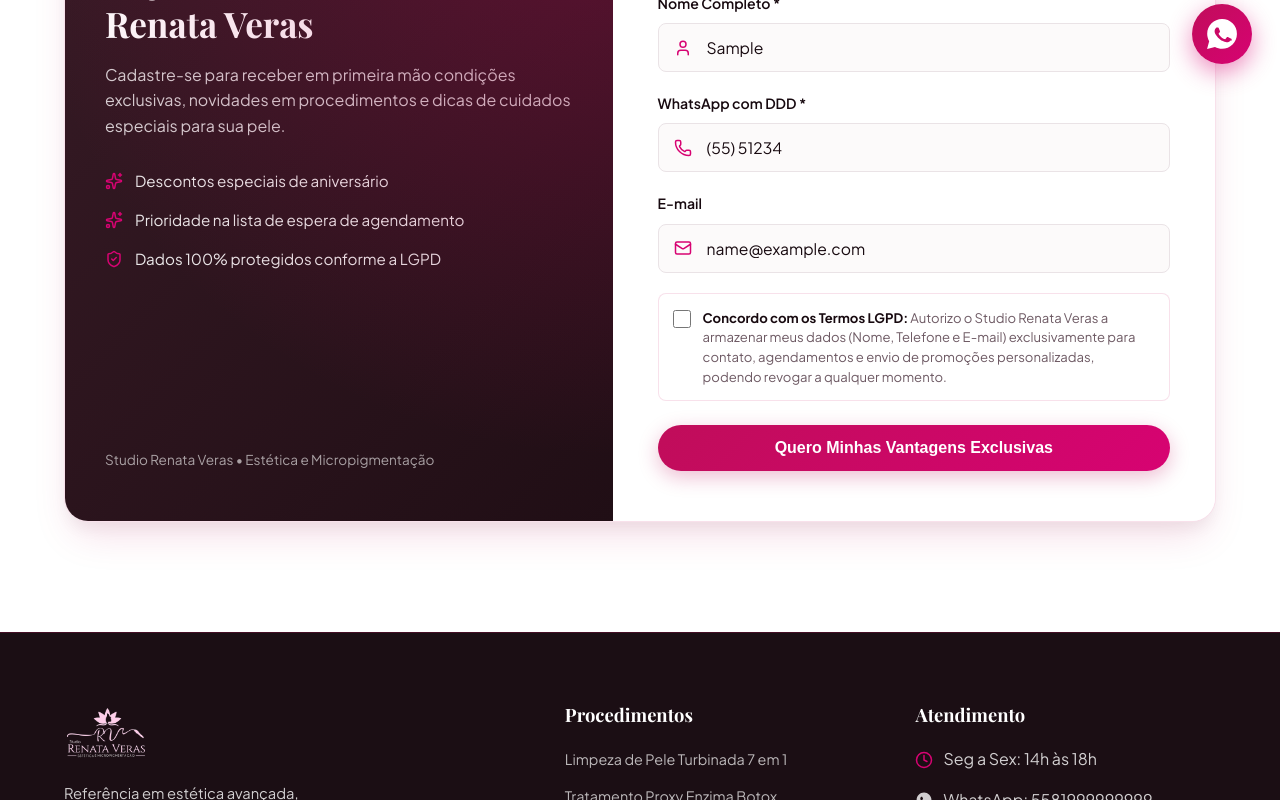
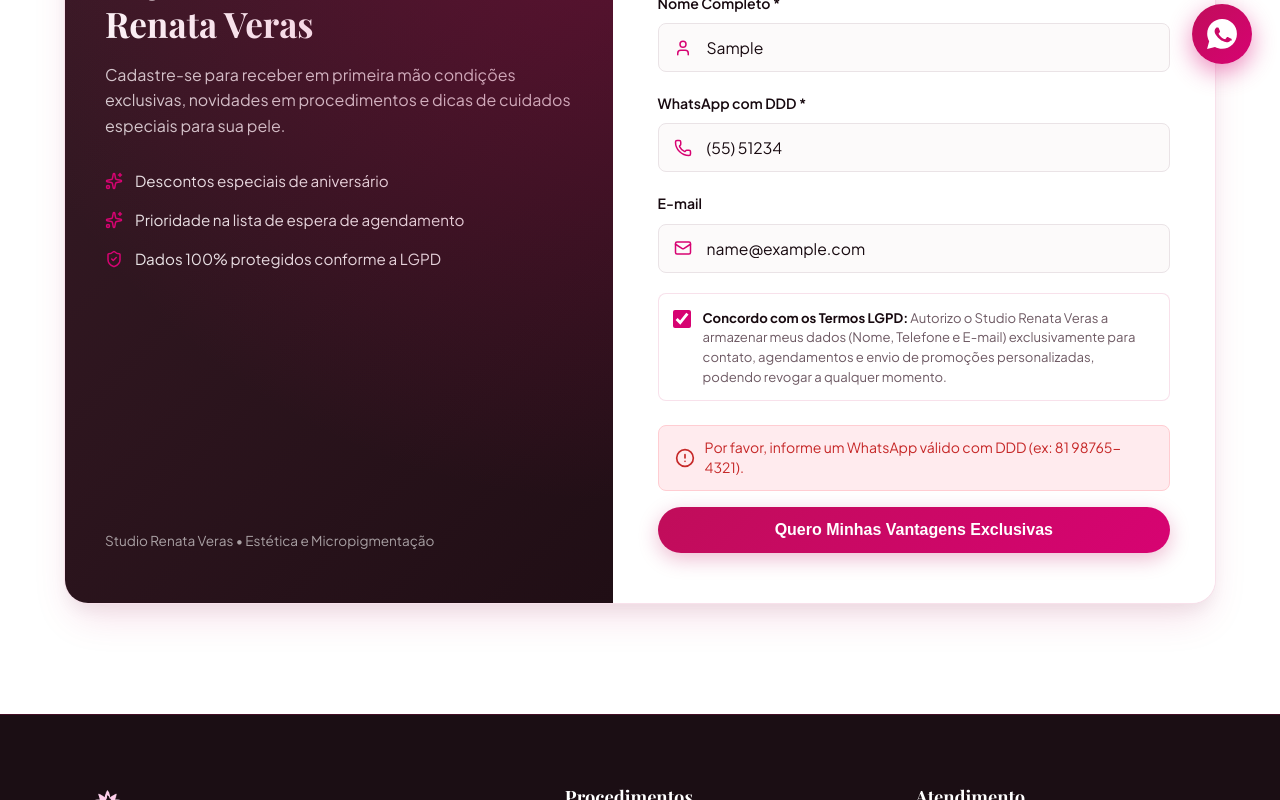
Before and after one commit to VictorErbs/Veras, a React (Vite) app in the folder frontend/: page / in a window 1280 px wide. Both pictures are taken after typing "Sample", "5551234", "name@example.com" into the empty fields and a click on the button "Quero Minhas Vantagens Exclusivas". Shown: the part 4019-4819 px from the top of the page. Built offline with nearby package versions, Linux system fonts and the light colour scheme; no server answers; a web font is replaced by a local one.

Commit message:
fix(leadform): pre-check LGPD consent, disable native form blocking and show explicit error messages

```diff
--- a/frontend/src/components/LeadForm.jsx
+++ b/frontend/src/components/LeadForm.jsx
@@ -1,5 +1,5 @@
 import React, { useState } from 'react';
-import { User, Phone, Mail, ShieldCheck, CheckCircle2, Sparkles, Gift } from 'lucide-react';
+import { User, Phone, Mail, ShieldCheck, CheckCircle2, Sparkles, Gift, AlertCircle } from 'lucide-react';
 import WhatsAppIcon from './WhatsAppIcon';
 import { WHATSAPP_NUMBER, API_BASE_URL } from '../config/constants';
 
@@ -11,7 +11,7 @@
     name: '',
     phone: '',
     email: '',
-    lgpdConsent: false
+    lgpdConsent: true
   });
 
   const [status, setStatus] = useState('idle');
@@ -57,12 +57,29 @@
     }));
   };
 
-  // Envio dos dados para a API Spring Boot
+  // Envio dos dados para a API
   const handleSubmit = async (e) => {
-    e.preventDefault();
+    if (e) e.preventDefault();
+
+    const cleanName = (formData.name || '').trim();
+    const cleanPhone = (formData.phone || '').trim();
+    const phoneDigits = cleanPhone.replace(/\D/g, '');
+
+    if (!cleanName) {
+      setErrorMessage('Por favor, informe seu nome completo.');
+      setStatus('error');
+      return;
+    }
+
+    if (phoneDigits.length < 10) {
+      setErrorMessage('Por favor, informe um WhatsApp válido com DDD (ex: 81 98765-4321).');
+      setStatus('error');
+      return;
+    }
 
     if (!formData.lgpdConsent) {
-      alert("Por favor, confirme o consentimento da LGPD para prosseguir.");
+      setErrorMessage('Por favor, marque a opção de consentimento para prosseguir.');
+      setStatus('error');
       return;
     }
 
@@ -71,9 +88,9 @@
 
     try {
       const payload = {
-        name: formData.name.trim(),
-        phone: formData.phone.trim(),
-        email: formData.email.trim() ? formData.email.trim() : null,
+        name: cleanName,
+        phone: cleanPhone,
+        email: formData.email && formData.email.trim() ? formData.email.trim() : null,
         lgpdConsent: formData.lgpdConsent
       };
 
@@ -86,13 +103,20 @@
       if (response.ok) {
         setStatus('success');
       } else {
-        const errorText = await response.text();
-        setErrorMessage(errorText || 'Ocorreu um erro ao registrar os dados.');
+        let msg = 'Ocorreu um erro ao registrar os dados.';
+        try {
+          const errJson = await response.json();
+          msg = errJson.detail || errJson.message || msg;
+        } catch {
+          const text = await response.text();
+          if (text) msg = text;
+        }
+        setErrorMessage(msg);
         setStatus('error');
       }
     } catch (err) {
       console.error("Erro na requisição:", err);
-      setErrorMessage('Servidor inacessível. Tente novamente em instantes.');
+      setErrorMessage('Servidor indisponível no momento. Tente novamente em instantes.');
       setStatus('error');
     }
   };
@@ -162,7 +186,7 @@
                 <h3>Cadastre-se Gratuitamente</h3>
                 <p className="sub">Preencha seus dados abaixo para ativar seus benefícios.</p>
 
-                <form onSubmit={handleSubmit}>
+                <form onSubmit={handleSubmit} noValidate>
                   <div className="form-group-modern">
                     <label htmlFor="name">Nome Completo *</label>
                     <div className="input-with-icon">
@@ -174,7 +198,6 @@
                         value={formData.name}
                         onChange={handleChange}
                         placeholder="Ex: Ana Clara Martins"
-                        required
                       />
                     </div>
                   </div>
@@ -191,7 +214,6 @@
                         onChange={handlePhoneChange}
                         onKeyDown={handlePhoneKeyDown}
                         placeholder="(11) 98765-4321"
-                        required
                       />
                     </div>
                   </div>
@@ -218,7 +240,6 @@
                       name="lgpdConsent"
                       checked={formData.lgpdConsent}
                       onChange={handleChange}
-                      required
                     />
                     <label htmlFor="lgpdConsent">
                       <strong>Concordo com os Termos LGPD:</strong> Autorizo o Studio Renata Veras
@@ -227,19 +248,32 @@
                     </label>
                   </div>
 
-                  {status === 'error' && (
-                    <p style={{ color: '#D32F2F', fontSize: '0.85rem', marginBottom: '14px' }}>
-                      {errorMessage || "Erro ao conectar com o servidor. Verifique o backend."}
-                    </p>
+                  {status === 'error' && errorMessage && (
+                    <div style={{
+                      background: '#FFEBEE',
+                      color: '#C62828',
+                      padding: '12px 16px',
+                      borderRadius: '8px',
+                      fontSize: '0.88rem',
+                      marginBottom: '16px',
+                      display: 'flex',
+                      alignItems: 'center',
+                      gap: '10px',
+                      border: '1px solid #FFCDD2',
+                      lineHeight: '1.4'
+                    }}>
+                      <AlertCircle size={20} style={{ flexShrink: 0 }} />
+                      <span>{errorMessage}</span>
+                    </div>
                   )}
 
                   <button
                     type="submit"
                     className="btn btn-primary"
-                    style={{ width: '100%' }}
+                    style={{ width: '100%', cursor: status === 'loading' ? 'not-allowed' : 'pointer' }}
                     disabled={status === 'loading'}
                   >
-                    {status === 'loading' ? 'Registrando...' : 'Quero Minhas Vantagens Exclusivas'}
+                    {status === 'loading' ? 'Enviando seus dados...' : 'Quero Minhas Vantagens Exclusivas'}
                   </button>
                 </form>
               </>
```
